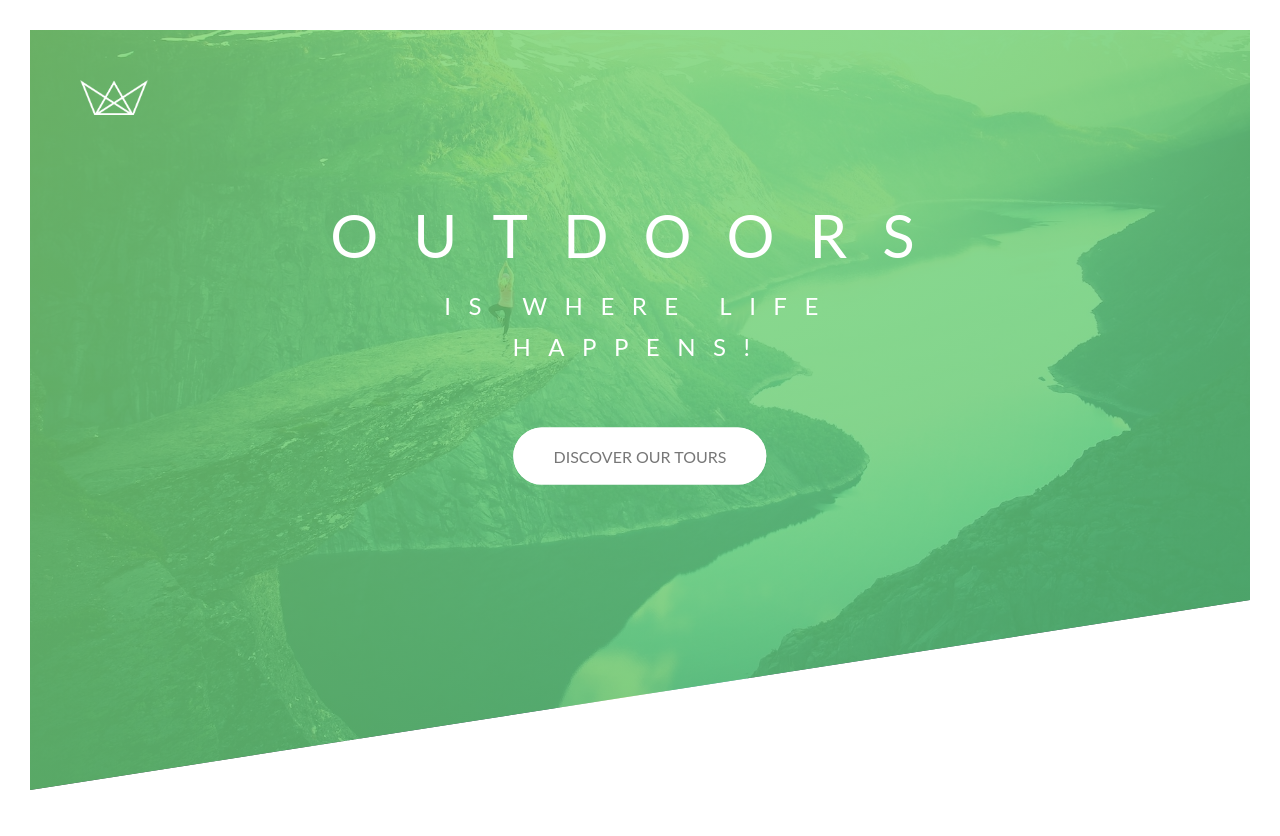
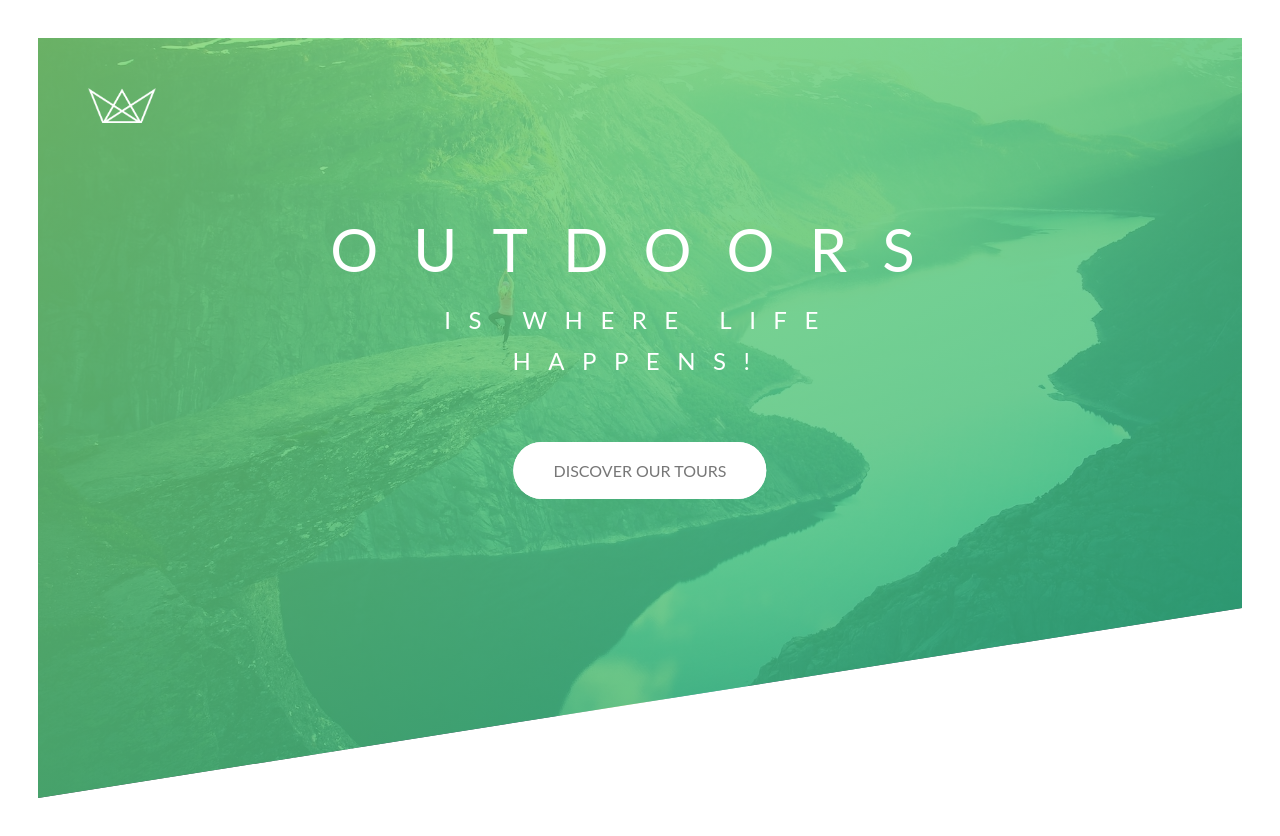
Before and after one commit to Magicsoftuz/magic-life, a website: page index.html in a window 1280 px wide. Drawn offline with Linux system fonts and the light colour scheme.

Commit message:
Implementing the 7-1 CSS Architecture with Sass

```diff
--- a/package.json
+++ b/package.json
@@ -4,7 +4,7 @@
   "description": "",
   "main": "index.js",
   "scripts": {
-    "test": "echo \"Error: no test specified\" && exit 1"
+    "compile:sass": "node-sass sass/main.scss css/style.css -w"
   },
   "repository": {
     "type": "git",
--- /dev/null
+++ b/sass/abstracts/_variables.scss
@@ -0,0 +1,17 @@
+/*
+COLORS:
+
+LightGreen: #7ed56f
+MediumGreen: #55c57a
+DarkGreen: #28b485
+
+*/
+
+$color-light: #7ed56f;
+$color-medium: #55c57a;
+$color-dark: #28b485;
+
+$color-text-white: #fff;
+$color-text-dark: #777;
+
+$color-black: #000;
--- /dev/null
+++ b/sass/base/_animations.scss
@@ -0,0 +1,61 @@
+@keyframes moveInLeft {
+  0% {
+    transform: translate(-10rem);
+    opacity: 0;
+  }
+
+  80% {
+    transform: translate(1rem);
+  }
+  100% {
+    transform: translate(0);
+    opacity: 1;
+  }
+}
+
+@keyframes moveInRight {
+  0% {
+    transform: translate(10rem);
+    opacity: 0;
+  }
+
+  80% {
+    transform: translate(-1rem);
+  }
+  100% {
+    transform: translate(0);
+    opacity: 1;
+  }
+}
+
+@keyframes moveLogo {
+  0% {
+    transform: translate(0);
+  }
+  25% {
+    transform: translate(85vw, 0) rotate(90deg) rotate3d();
+  }
+  50% {
+    transform: translate(85vw, 55vh) rotate(180deg);
+  }
+
+  75% {
+    transform: translate(0, 80vh) rotate(270deg);
+  }
+
+  100% {
+    transform: translate(0) rotate(360deg);
+  }
+}
+
+@keyframes moveInBottom {
+  0% {
+    transform: translateY(7rem);
+    opacity: 0;
+  }
+
+  100% {
+    transform: translate(0);
+    opacity: 1;
+  }
+}
--- /dev/null
+++ b/sass/base/_base.scss
@@ -0,0 +1,20 @@
+*::after,
+*::before {
+  margin: 0;
+  padding: 0;
+  box-sizing: inherit;
+}
+
+html {
+  font-size: 62.5%;
+}
+
+body {
+  /* font-size: 16px; */
+  font-family: "Lato", sans-serif;
+  font-weight: 400;
+  line-height: 1.7;
+  color: $color-text-dark;
+  padding: 3rem;
+  box-sizing: border-box;
+}
--- /dev/null
+++ b/sass/base/_typography.scss
@@ -0,0 +1,27 @@
+.heading-primary {
+  color: $color-text-white;
+  text-transform: uppercase;
+  backface-visibility: hidden;
+
+  &--main {
+    display: block;
+    letter-spacing: 3.5rem;
+    font-size: 6rem;
+    font-weight: 400;
+
+    animation-name: moveInLeft;
+    animation-duration: 1.5s;
+    animation-timing-function: ease-in;
+  }
+  &--sub {
+    display: block;
+    letter-spacing: 1.75rem;
+    font-size: 2.4rem;
+    font-weight: 400;
+    margin-bottom: 6rem;
+
+    animation-name: moveInRight;
+    animation-duration: 1.5s;
+    animation-timing-function: ease-in;
+  }
+}
--- /dev/null
+++ b/sass/components/_button.scss
@@ -0,0 +1,47 @@
+.btn {
+  text-transform: uppercase;
+  text-decoration: none;
+  padding: 1.5rem 4rem;
+  display: inline-block;
+  border-radius: 10rem;
+  position: relative;
+  font-size: 1.6rem;
+  &:hover {
+    transform: translateY(-3px);
+    box-shadow: 0 1rem 2rem rgba($color-black, 0.2);
+  }
+  &:active {
+    transform: translateY(-1px);
+    box-shadow: 0 0.5rem 1rem rgba($color-black, 0.2);
+  }
+  &--white {
+    background-color: $color-text-white;
+    color: $color-text-dark;
+  }
+  &::after {
+    content: "";
+    height: 100%;
+    width: 100%;
+    display: inline-block;
+    border-radius: 10rem;
+    position: absolute;
+    top: 0;
+    left: 0;
+    z-index: -1;
+    transition: all 0.4s;
+  }
+  &--animated {
+    animation-name: moveInBottom;
+    animation-duration: 0.5s;
+    animation-timing-function: ease-in-out;
+    animation-delay: 0.75s;
+    animation-fill-mode: backwards;
+  }
+  &--white::after {
+    background-color: $color-text-white;
+  }
+  &:hover::after {
+    transform: scaleX(1.4) scaleY(1.6);
+    opacity: 0;
+  }
+}
--- /dev/null
+++ b/sass/layout/_header.scss
@@ -0,0 +1,29 @@
+.header {
+  height: 95vh;
+  background-image: linear-gradient(
+      to right bottom,
+      rgba($color-light, 0.8),
+      rgba($color-dark, 0.8)
+    ),
+    url("../img/hero.jpg");
+  background-position: center;
+  background-size: cover;
+  clip-path: polygon(0 0, 100% 0, 100% 75%, 0 100%);
+  position: relative;
+
+  &__logo {
+    position: absolute;
+    top: 5rem;
+    left: 5rem;
+  }
+  &__logo-img {
+    height: 35px;
+  }
+  &__text-box {
+    position: absolute;
+    top: 40%;
+    left: 50%;
+    transform: translate(-50%, -50%);
+    text-align: center;
+  }
+}
--- /dev/null
+++ b/sass/main.scss
@@ -0,0 +1,14 @@
+@import "abstracts/functions";
+@import "abstracts/mixins";
+@import "abstracts/variables";
+
+@import "base/animations";
+@import "base/base";
+@import "base/typography";
+@import "base/utilities";
+
+@import "pages/home";
+
+@import "layout/header";
+
+@import "components/button";
```
Also changed, not shown: css/style.css, sass/abstracts/_functions.scss (added), sass/abstracts/_mixins.scss (added), sass/base/_utilities.scss (added), sass/pages/_home.scss (added).
